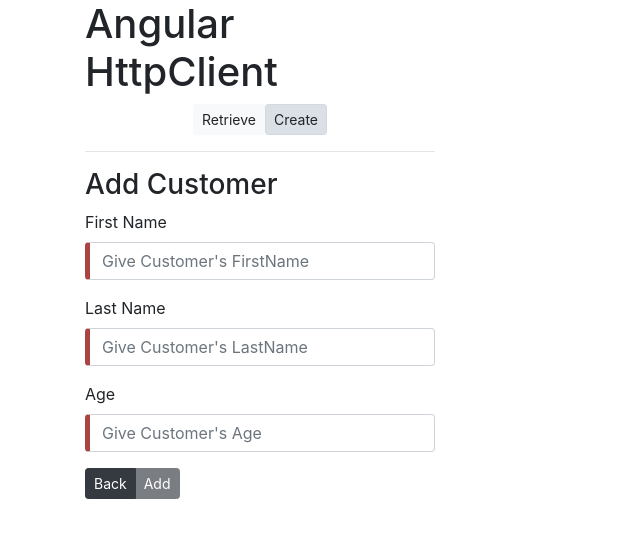
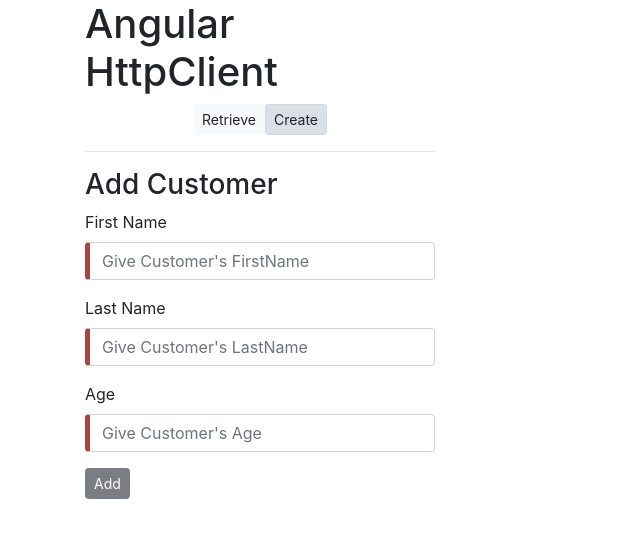
Before and after one commit to dieharders/example-restapi-client, an Angular app: page /customer/add in a window 1280 px wide. Shown: the top 538 px of the page, without its empty margins (0-640 px from the left). Built offline with nearby package versions, Linux system fonts and the light colour scheme.

Commit message:
reads _id's from incoming customers

```diff
--- a/src/app/add-customer/add-customer.component.html
+++ b/src/app/add-customer/add-customer.component.html
@@ -37,8 +37,7 @@
       </div>
 
       <div class="btn-group btn-group-sm">
-      	<button type="button" class="btn btn-dark" (click)="goBack()">Back</button>
-      	<button type="button" class="btn btn-dark" (click)="addCustomer()" [disabled]="!addCustomerForm.form.valid">Add</button>
+        <button type="button" class="btn btn-dark" (click)="addCustomer()" [disabled]="!addCustomerForm.form.valid">Add</button>
       </div>
     </form>
 </div>
@@ -46,7 +45,6 @@
 <div [hidden]="!submitted">
   <p>Submitted Successfully! -> <span class="badge badge-light">{{customer.firstname}}  {{customer.lastname}}</span></p>
 	<div class="btn-group btn-group-sm">
-    	<button type="button" class="btn btn-dark" (click)="goBack()">Back</button>
     	<button type="button" class="btn btn-dark" (click)="newCustomer(); addCustomerForm.reset()">Continue</button>
     </div>
 </div>
--- a/src/app/customer-details/customer-details.component.html
+++ b/src/app/customer-details/customer-details.component.html
@@ -1,4 +1,4 @@
-<h5><span class="badge badge-light ">{{customer._id}}</span> -> {{customer.firstname}}</h5>
+<h5><span class="badge badge-light ">ID: {{customer._id}}</span> -> {{customer.firstname}}</h5>
 <div [hidden]="submitted">
     <form #detailCustomerForm="ngForm">
       <div class="form-group">
--- a/src/app/customer-details/customer-details.component.ts
+++ b/src/app/customer-details/customer-details.component.ts
@@ -24,6 +24,7 @@
 
   ngOnInit(): void {
     const id = this.route.snapshot.paramMap.get('id');
+    // Get the customer via id in url from server
     this.customerService.getCustomer(id)
       .subscribe(customer => this.customer = customer);
   }
@@ -36,8 +37,7 @@
 
   delete(): void {
     this.submitted = true;
-    //this.customerService.deleteCustomer(this.customer._id)
-    this.customerService.deleteCustomer('0')
+    this.customerService.deleteCustomer(this.customer._id)
         .subscribe(result => this.message = "Customer Deleted Successfully!");
   }
 
--- a/src/app/customer.service.ts
+++ b/src/app/customer.service.ts
@@ -20,18 +20,17 @@
     return this.http.get<Customer[]>(this.customersUrl)
   }
 
-  getCustomer(id: string): Observable<Customer> {
+  getCustomer (id: string): Observable<Customer> {
     const url = `${this.customersUrl}/${id}`;
     return this.http.get<Customer>(url);
   }
 
-  addCustomer (customer: Customer): Observable<Customer> {
+  addCustomer (customer: Customer): Observable<any> {
     return this.http.post<Customer>(this.customersUrl, customer, httpOptions);
   }
 
   deleteCustomer (customer: Customer | string): Observable<Customer> {
-    //const id = typeof customer === 'string' ? customer : customer._id;
-    const id = '0';
+    const id = typeof customer === 'string' ? customer : customer._id;
     const url = `${this.customersUrl}/${id}`;
 
     return this.http.delete<Customer>(url, httpOptions);
```
Also changed, not shown: src/app/add-customer/add-customer.component.ts (+4 -4 lines), src/app/customer/customer.component.ts (indentation only).
